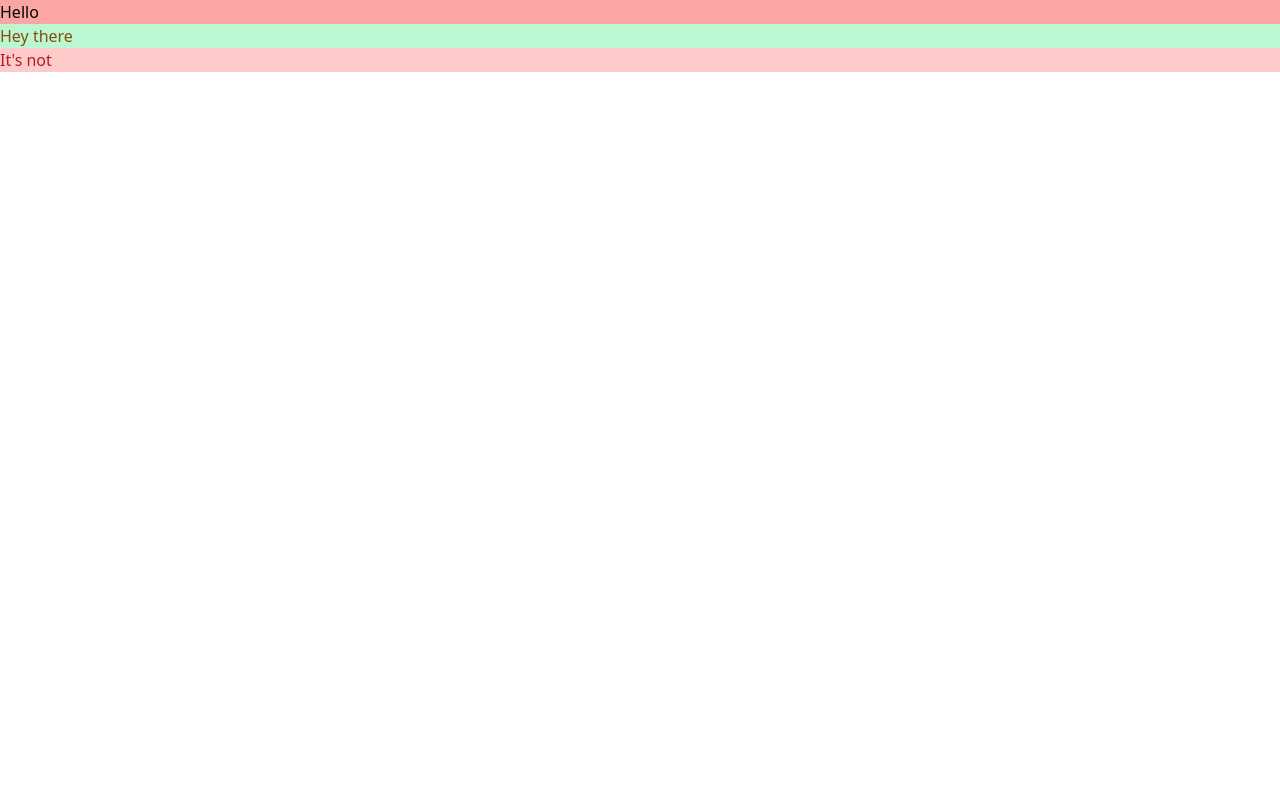
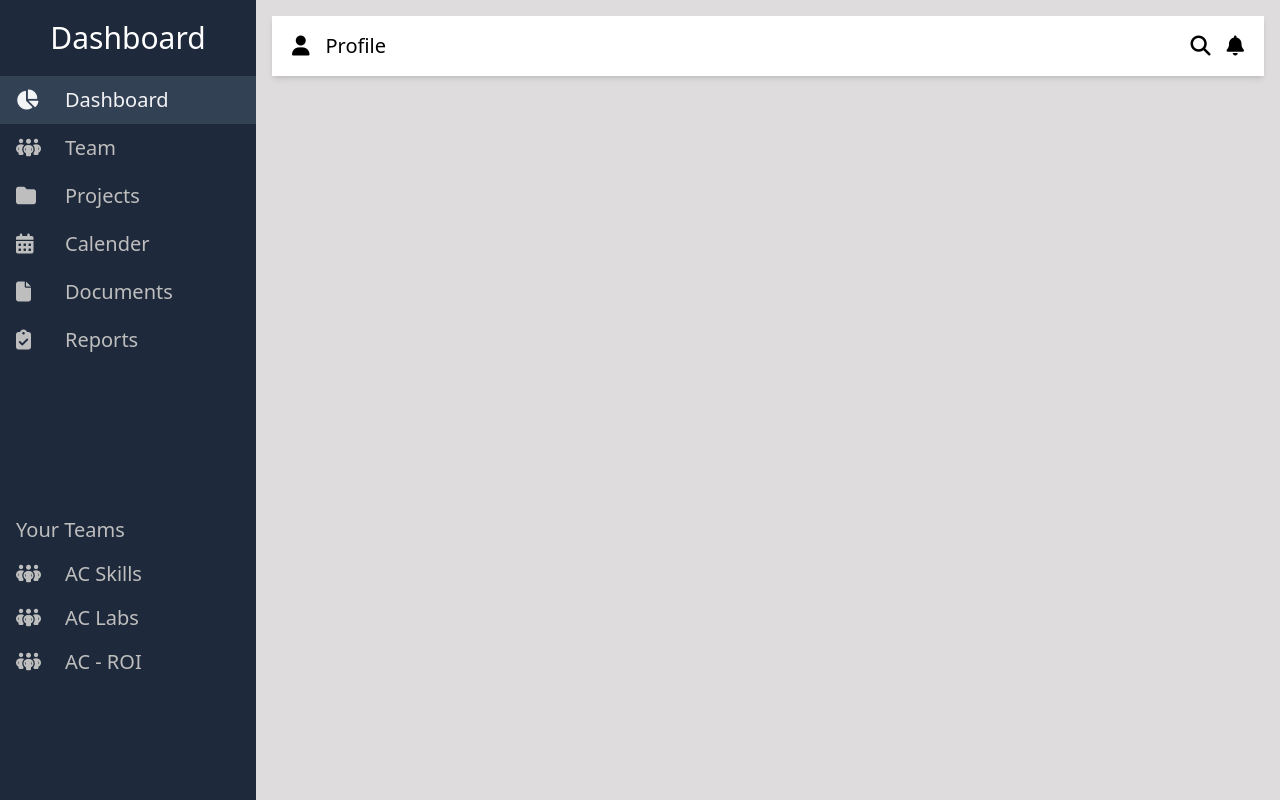
Before and after one commit to Vinay14Newbie/PW_Assignments, a website built with Vite: page Tailwind/Task3/index.html in a window 1280 px wide. Built offline with nearby package versions, Linux system fonts and the light colour scheme.

Commit message:
tailwind assignment completed

```diff
--- /dev/null
+++ b/Tailwind/Task1/postcss.config.js
@@ -0,0 +1,6 @@
+module.exports = {
+  plugins: {
+    tailwindcss: {},
+    autoprefixer: {},
+  },
+}
--- /dev/null
+++ b/Tailwind/Task1/style.css
@@ -0,0 +1,3 @@
+@tailwind base;
+@tailwind components;
+@tailwind utilities;
--- a/Tailwind/Task3/index.html
+++ b/Tailwind/Task3/index.html
@@ -1,14 +1,83 @@
+<!-- Problem statement -
+Create a non-responsive dashboard using Tailwind CSS, where the dashboard should include a sidebar navigation menu and a main contain area. (Making it responsive is optional). Feel free to use any icons from any place, Your goal is to design a visually appealing and user-friendly dashboard interface that is not responsive. -->
+
+
 <!DOCTYPE html>
 <html lang="en">
 <head>
     <meta charset="UTF-8">
     <meta name="viewport" content="width=device-width, initial-scale=1.0">
-    <title>Document</title>
+    <title>Task-3</title>
     <link rel="stylesheet" href="./style.css">
+    <link rel="stylesheet" href="https://cdnjs.cloudflare.com/ajax/libs/font-awesome/6.4.2/css/all.min.css">
 </head>
 <body>
-    <div class="bg-red-300">Hello</div>
-    <p class="text-yellow-800 bg-green-200">Hey there</p>
-    <p class="text-red-700 bg-red-200">It's not</p>
+    <div class="h-[100vh] w-[100vw] flex">
+        <!-- left -->
+        <div class="md:w-[20%] bg-slate-800 h-[100%] md:block hidden">
+            <div class="flex justify-center py-5">
+                <h1 class="text-white text-3xl">Dashboard</h1>
+            </div>
+            <div class="grid gap-y-36">
+                <div class="text-[#bebebe] text-xl">
+                    <div class="flex items-center text-gray-100 bg-slate-700 py-2.5 pl-4 gap-x-1">
+                        <p class="w-[45px]"><i class="fa-solid fa-chart-pie"></i></p>
+                        <p>Dashboard</p>
+                    </div>
+                    <div class="flex items-center hover:bg-slate-700 py-2.5 pl-4 gap-x-1">
+                        <p class="w-[45px]"><i class="fa-solid fa-people-group"></i></p>
+                        <p>Team</p>
+                    </div>
+                    <div class="flex items-center hover:bg-slate-700 py-2.5 pl-4 gap-x-1">
+                        <p class="w-[45px]"><i class="fa-solid fa-folder"></i></p>
+                        <p>Projects</p>
+                    </div>
+                    <div class="flex items-center hover:bg-slate-700 py-2.5 pl-4 gap-x-1">
+                        <p class="w-[45px]"><i class="fa-solid fa-calendar-days"></i></p>
+                        <p>Calender</p>
+                    </div>
+                    <div class="flex items-center hover:bg-slate-700 py-2.5 pl-4 gap-x-1">
+                        <p class="w-[45px]"><i class="fa-solid fa-file"></i></p>
+                        <p>Documents</p>
+                    </div>
+                    <div class="flex items-center hover:bg-slate-700 py-2.5 pl-4 gap-x-1">
+                        <p class="w-[45px]"><i class="fa-solid fa-clipboard-check"></i></p>
+                        <p>Reports</p>
+                    </div>
+                </div>
+                <div class="text-[#bebebe] text-xl">
+                    <div class="flex items-center hover:bg-slate-700 py-2 pl-4 gap-x-1">
+                        <p>Your Teams</p>
+                    </div>
+                    <div class="flex items-center hover:bg-slate-700 py-2 pl-4 gap-x-1">
+                        <p class="w-[45px]"><i class="fa-solid fa-people-group"></i></p>
+                        <p>AC Skills</p>
+                    </div>
+                    <div class="flex items-center hover:bg-slate-700 py-2 pl-4 gap-x-1">
+                        <p class="w-[45px]"><i class="fa-solid fa-people-group"></i></p>
+                        <p>AC Labs</p>
+                    </div>
+                    <div class="flex items-center hover:bg-slate-700  py-2 pl-4 gap-x-1">
+                        <p class="w-[45px]"><i class="fa-solid fa-people-group"></i></p>
+                        <p>AC - ROI</p>
+                    </div>
+                </div>
+            </div>
+        </div>
+
+        <!-- right  -->
+        <div class="bg-[#dedcdc] md:w-[80%] w-[100%] p-4 text-xl">
+            <div class="flex justify-between bg-white shadow-md py-4 px-5">
+                <div class="flex gap-x-4">
+                    <p><i class="fa-solid fa-user"></i></p>
+                    <p>Profile</p>
+                </div>
+                <div class="flex gap-x-4">
+                    <p><i class="fa-solid fa-magnifying-glass"></i></p>
+                    <p><i class="fa-solid fa-bell"></i></p>
+                </div>
+            </div>
+        </div>
+    </div>
 </body>
 </html>
```
Also changed, not shown: Tailwind/Task1/index.html (added, +53 -0 lines), Tailwind/Task1/package.json (+13 -14 lines), Tailwind/Task1/tailwind.config.js (added, +8 -0 lines), Tailwind/Task2/index.html (+16 -9 lines), Tailwind/Task1/assets/google_logo.png (added), Tailwind/Task1/output/output1.png (added), Tailwind/Task1/output/output2.png (added), Tailwind/Task2/output/output1.png (added), Tailwind/Task2/output/output2.png (added), Tailwind/Task2/output/output3.png (added), Tailwind/Task3/output.png (added), 3 other files.
